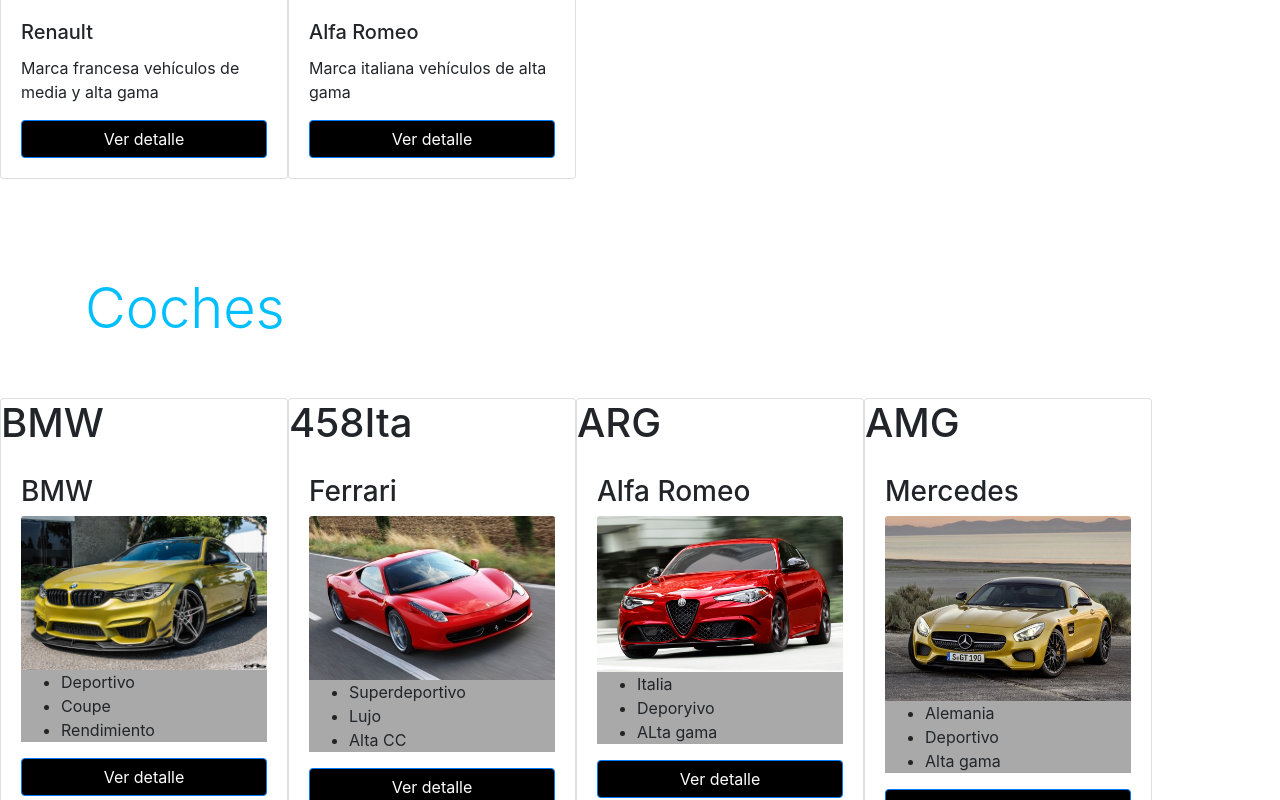
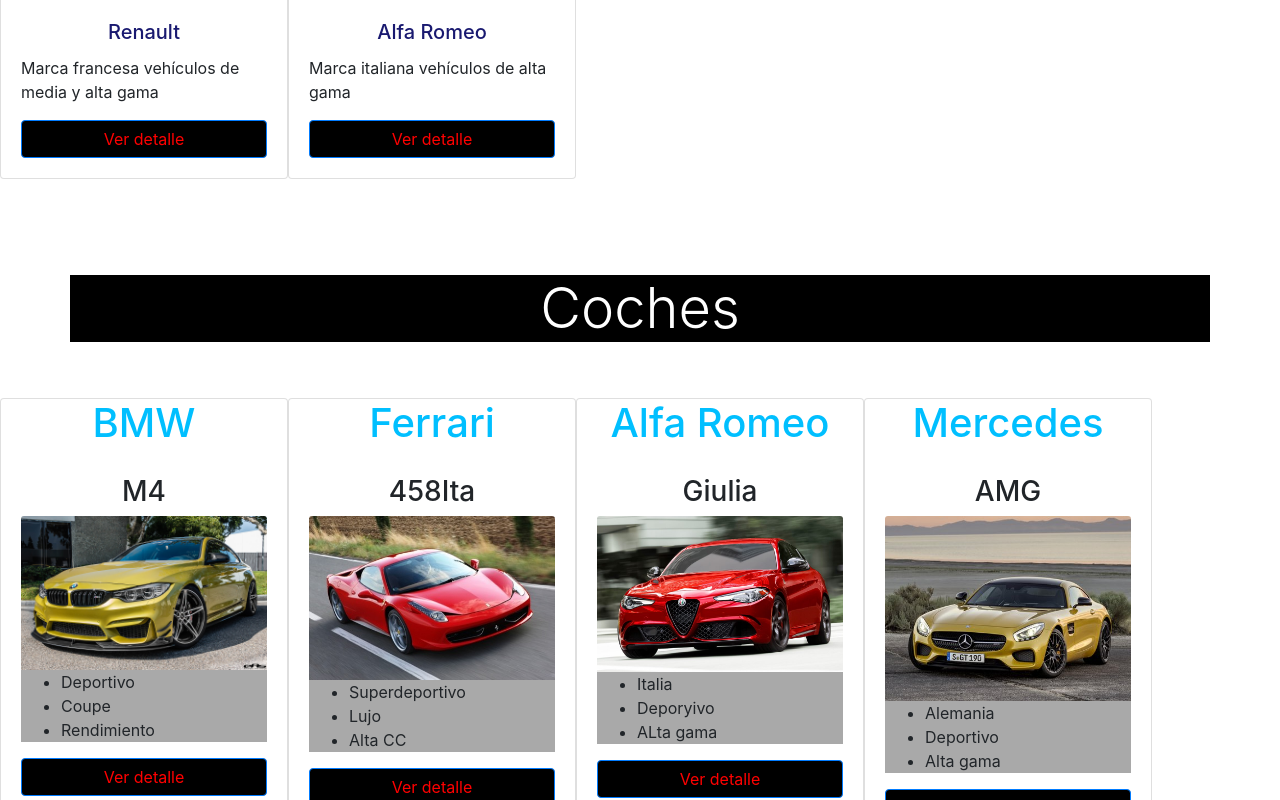
Before and after one commit to IronetIvan/AngularProjects, an Angular app in the folder Proyectos/ProyectoCochesFinal/: page /todos in a window 1280 px wide. Shown: the part 760-1560 px from the top of the page. Built offline with nearby package versions, Linux system fonts and the light colour scheme.

Commit message:
act OK
Falta detalles vehículos

```diff
--- a/Proyectos/ProyectoCochesFinal/src/app/components/coches/coches.component.css
+++ b/Proyectos/ProyectoCochesFinal/src/app/components/coches/coches.component.css
@@ -1,3 +1,8 @@
 .centro{
     align-content: center;
+    text-align: center;
 }
+.centrartitulo{
+    align-content: center;
+    text-align: center;
+}
--- a/Proyectos/ProyectoCochesFinal/src/app/components/coches/coches.component.html
+++ b/Proyectos/ProyectoCochesFinal/src/app/components/coches/coches.component.html
@@ -1,21 +1,22 @@
 <div class="jumbotron jumbotron-fluid">
     <div class="container">
-      <h1 class="display-4" style="color: deepskyblue;">Coches</h1>
+      <h1 class="display-4" style="color: deepskyblue; text-align: center;">Coches</h1>
     </div>
 </div>
 
 <div class="row">
     <div class="card" style="width: 18rem;" *ngFor="let item of coches">
-        <h1 class="centro"> {{item.siglas}}</h1>
+        <h1 class="centrartitulo" style="color: crimson;">{{item.nombre}}</h1>
         <div class="card-body">
-            <h3 class="centrartitulo">{{item.nombre}}</h3>
+            <h3 class="centro" style="color: darkred;"> {{item.siglas}}</h3>
+
             <img [src]="item.imagen" class="card-img-top" alt="...">
                 <ul style="background-color: darkgray;">
                     <li *ngFor="let caracteristicas of item.caracteristicas">{{caracteristicas}}</li>
                 </ul>
                 <img [src]="marcas   .imagen" *ngFor="let marcas of item.marcas" style="width: 100px; height: 100px;" >
 
-                <button #elemento class="btn btn-primary btn-block" style="background: black;">Ver detalle</button>
+                <button #elemento class="btn btn-primary btn-block"  style="background: black; color: red;">Ver detalle</button>
         </div>
     </div>
 </div>
--- a/Proyectos/ProyectoCochesFinal/src/app/components/marcas/marcas.component.html
+++ b/Proyectos/ProyectoCochesFinal/src/app/components/marcas/marcas.component.html
@@ -1,6 +1,6 @@
 <div class="jumbotron jumbotron-fluid">
     <div class="container">
-      <h1 class="display-4" style="color: darkblue;">Marcas</h1>
+      <h1 class="display-4" style="color: darkblue; text-align: center;">Marcas</h1>
     </div>
 </div>
 
@@ -8,9 +8,9 @@
     <div class="card" style="width: 18rem;" *ngFor="let item of marcas">
         <img [src]="item.imagen" class="card-img-top" alt="...">
         <div class="card-body">
-            <h5 class="card-title">{{item.titulo}}</h5>
+            <h5 class="card-title" style="color: darkblue;">{{item.titulo}}</h5>
             <p class="card-text">{{item.descripcion}}</p>
-            <button #elemento class="btn btn-primary btn-block"  style="background: black;">Ver detalle</button>
+            <button #elemento class="btn btn-primary btn-block"  style="background: black; color: red;">Ver detalle</button>
         </div>
     </div>
 
--- a/Proyectos/ProyectoCochesFinal/src/app/components/todo/todo.component.css
+++ b/Proyectos/ProyectoCochesFinal/src/app/components/todo/todo.component.css
@@ -0,0 +1,17 @@
+.container{
+    text-align: center;
+
+}
+.card{
+    align-content: center;
+}
+.centro{
+    text-align: center;
+}
+.centrartitulo{
+    text-align: center;
+}
+.card-title{
+    text-align: center;
+
+}
--- a/Proyectos/ProyectoCochesFinal/src/app/components/todo/todo.component.html
+++ b/Proyectos/ProyectoCochesFinal/src/app/components/todo/todo.component.html
@@ -1,5 +1,5 @@
-<div class="container">
-    <h1 class="display-4" style="color:darkblue">Marcas</h1>
+<div class="container" style="background-color: black;">
+    <h1 class="display-4" style="color:white">Marcas</h1>
 </div>
 
 
@@ -9,9 +9,9 @@
     <div class="card" style="width: 18rem;" *ngFor="let item of marcas">
         <img [src]="item.imagen" class="card-img-top" alt="...">
         <div class="card-body">
-            <h5 class="card-title">{{item.titulo}}</h5>
+            <h5 class="card-title" style="color: midnightblue;">{{item.titulo}}</h5>
             <p class="card-text">{{item.descripcion}}</p>
-            <button #elemento class="btn btn-primary btn-block"  style="background: black;">Ver detalle</button>
+            <button #elemento class="btn btn-primary btn-block"  style="background: black; color: red;">Ver detalle</button>
         </div>
     </div>
 
@@ -19,23 +19,24 @@
 
 <br><br><br><br>
 
-<div class="container">
-    <h1 class="display-4" style="color:deepskyblue">Coches</h1>
+<div class="container" style="background-color: black;">
+    <h1 class="display-4" style="color:white">Coches</h1>
 </div>
 
 <br><br>
 
 <div class="row" *ngIf="mostrarCoches">
   <div class="card" style="width: 18rem;" *ngFor="let item of coches">
-      <h1 class="centro"> {{item.siglas}}</h1>
+    <h1 class="centrartitulo" style="color: deepskyblue;">{{item.nombre}}</h1>
       <div class="card-body">
-          <h3 class="centrartitulo">{{item.nombre}}</h3>
+        <h3 class="centro"> {{item.siglas}}</h3>
+
           <img [src]="item.imagen" class="card-img-top" alt="...">
               <ul style="background-color: darkgray;">
                   <li *ngFor="let caracteristicas of item.caracteristicas">{{caracteristicas}}</li>
               </ul>
               <img [src]="marcas   .imagen" *ngFor="let marcas of item.marcas" style="width: 100px; height: 100px;" >
 
-              <button #elemento class="btn btn-primary btn-block"  style="background: black;">Ver detalle</button>
+              <button #elemento class="btn btn-primary btn-block"  style="background: black; color: red;">Ver detalle</button>
       </div>
   </div>
--- a/Proyectos/ProyectoCochesFinal/src/app/services/datos.service.ts
+++ b/Proyectos/ProyectoCochesFinal/src/app/services/datos.service.ts
@@ -17,9 +17,9 @@
   marcas:Marca[]= [this.cocheBMW,this.cocheFerrari, this.cocheMercedes, this.cochePorsche, this.cocheRenault, this.cocheRomeo]
 
   coches:Coche[]=[
-    {nombre: "BMW",modelo: "M4",siglas: "BMW",marca: [this.cocheBMW],caracteristicas: ["Deportivo", "Coupe", 'Rendimiento'], imagen:"../assets/images/bmw.jpg"},
+    {nombre: "BMW",modelo: "M4",siglas: "M4",marca: [this.cocheBMW],caracteristicas: ["Deportivo", "Coupe", 'Rendimiento'], imagen:"../assets/images/bmw.jpg"},
     {nombre: "Ferrari",modelo: "459 Italia",siglas: "458Ita",marca: [this.cocheFerrari],caracteristicas: ['Superdeportivo', 'Lujo', 'Alta CC'],imagen:"../assets/images/f458.jpg"},
-    {nombre: "Alfa Romeo",modelo: "Giulia",siglas: "ARG",marca: [this.cocheRomeo],caracteristicas: ['Italia', 'Deporyivo', 'ALta gama'],imagen:"../assets/images/giulia.jpg"},
+    {nombre: "Alfa Romeo",modelo: "Giulia",siglas: "Giulia",marca: [this.cocheRomeo],caracteristicas: ['Italia', 'Deporyivo', 'ALta gama'],imagen:"../assets/images/giulia.jpg"},
     {nombre: "Mercedes",modelo: "AMG GT",siglas: "AMG",marca: [this.cocheMercedes],caracteristicas: ["Alemania ", "Deportivo", "Alta gama"],imagen:"../assets/images/mamg.jpg"},
     {nombre: "Renault",modelo: "Megane RS", siglas: "RS",marca: [this.cocheRenault],caracteristicas: ['Francia', 'Deportivo', 'Elegancia'],imagen:"../assets/images/megane.jpg"},
     {nombre: "Porsche",modelo: "911 Carrera",siglas: "911",marca: [this.cochePorsche],caracteristicas: ['Alemania', 'Superdeportivo', 'Alta CC'],imagen:"../assets/images/p911.jpg"}
```
